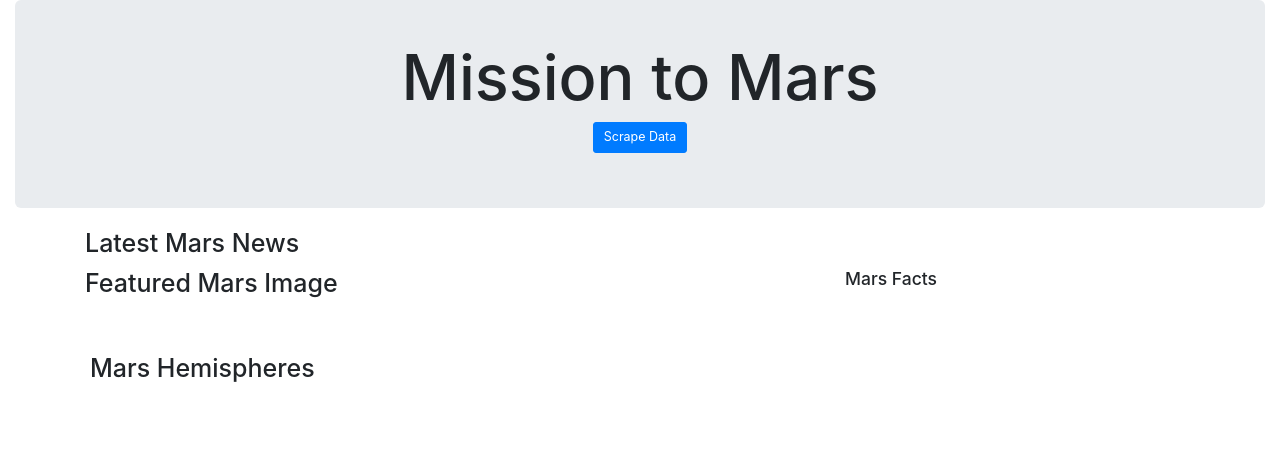
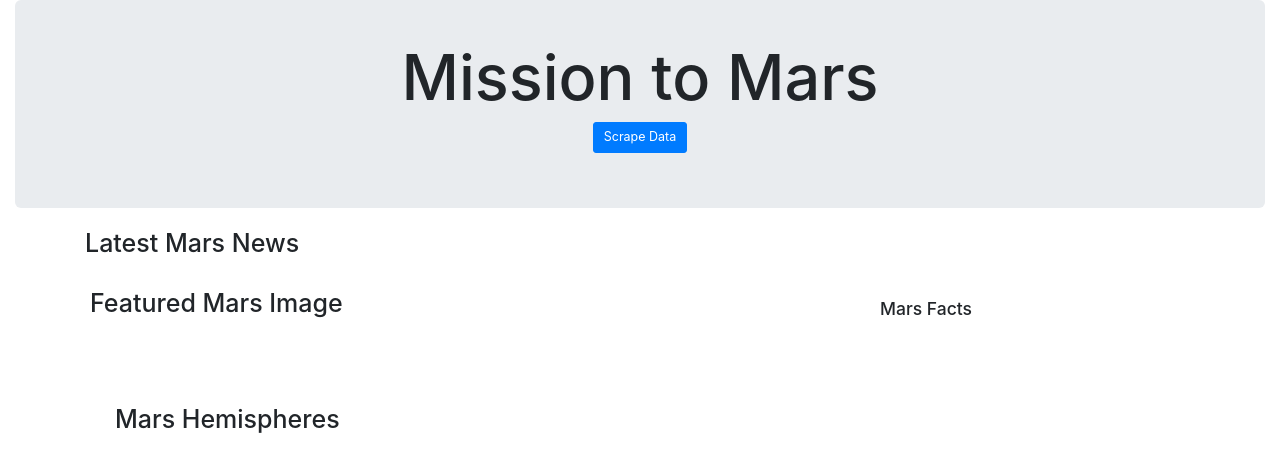
Before and after one commit to myfanwybr/web-scraping-challenge, a Flask app: template Mission_to_Mars/templates/index.html in a window 1280 px wide. Shown: the top 472 px of the page. Run offline with Flask 2, Linux system fonts and the light colour scheme; the template is opened without the code that fills it, so the values that code supplies are empty; some libraries are stand-ins or nearby versions.

Commit message:
Update index.html

```diff
--- a/Mission_to_Mars/templates/index.html
+++ b/Mission_to_Mars/templates/index.html
@@ -26,18 +26,22 @@
 
     <!--mars news-->
     <div class="container">
-      <h1> Latest Mars News</h1>
-        <h3>{{space_data.news_title}}</h3>
-        <p class="h5"> {{space_data.news_p}}
+      <div class="row">
+        <div class="col-12">
+          <h1> Latest Mars News</h1>
+            <h3>{{space_data.news_title}}</h3>
+              <p class="h5"> {{space_data.news_p}}
+        </div>
+      </div>
     </div>
 
     <div class="container">
       <div class="row">
-        <div class="col-8">
+        <div class="col-8 m-3 p-3">
           <h1> Featured Mars Image </h1>
-          <img class="col-12" src="{{space_data.featured_img_url}}">
+            <img class="col-12 ml-1" src="{{space_data.featured_img_url}}">
         </div>
-        <div class="col">
+        <div class="col p-4 m-4">
           <h3>Mars Facts</h3>
             <div class="table table-striped"> {{space_data.mars_html_table |safe}} </div>
         </div>
@@ -46,11 +50,11 @@
 
     <br>
     <div class="container">
-    <div class="row p-3">
+    <div class="row p-3 m-3">
       <h1 class="p-3">Mars Hemispheres</h1>
         <div class="card-deck">
           <div row>
-            <div class=col-md-8>
+            <div class=col-md-10>
             {% for data in space_data.hemisphere_img_urls%}
               <div class="col-md-6">
                   <div class="card">
```
